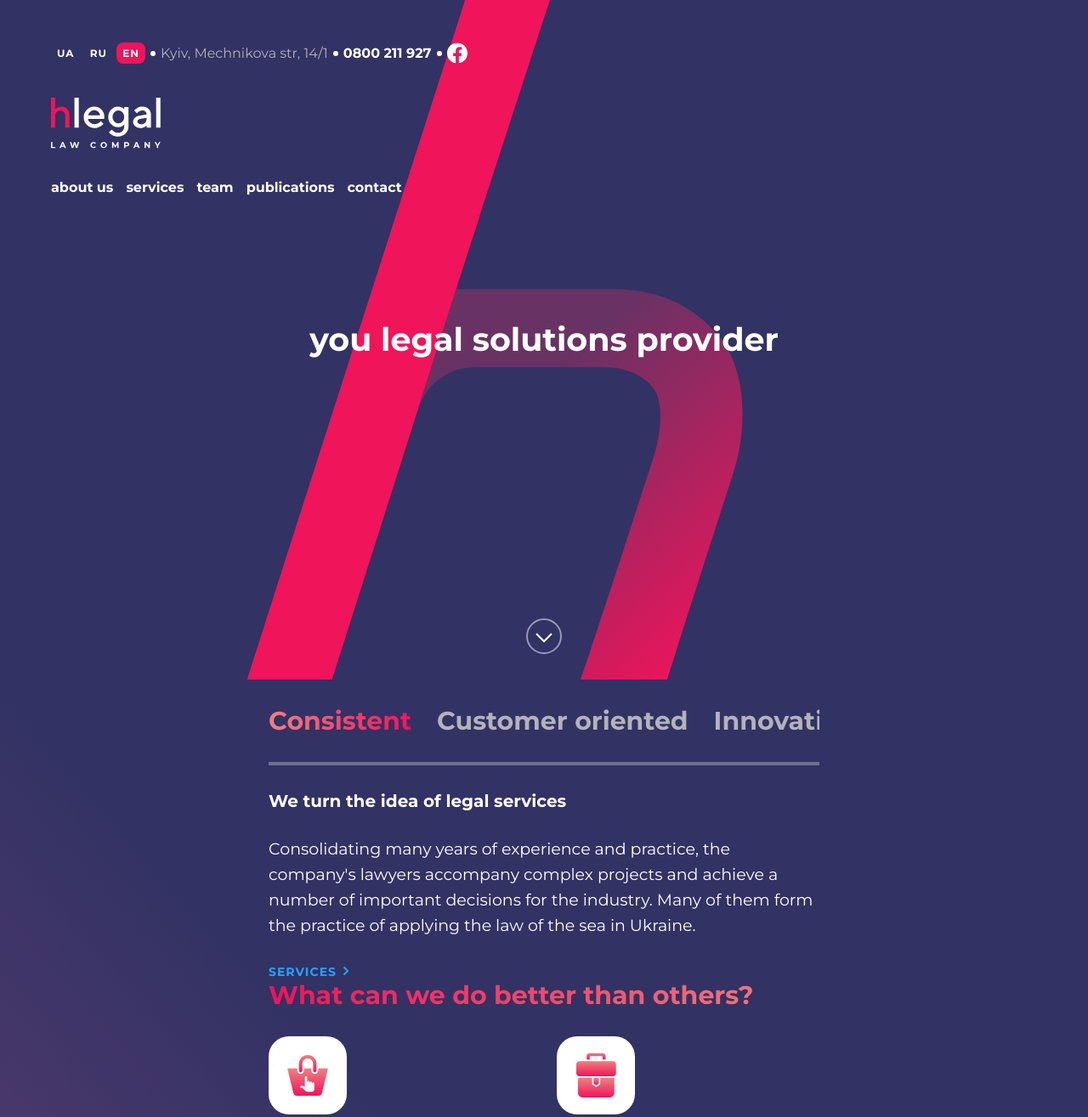
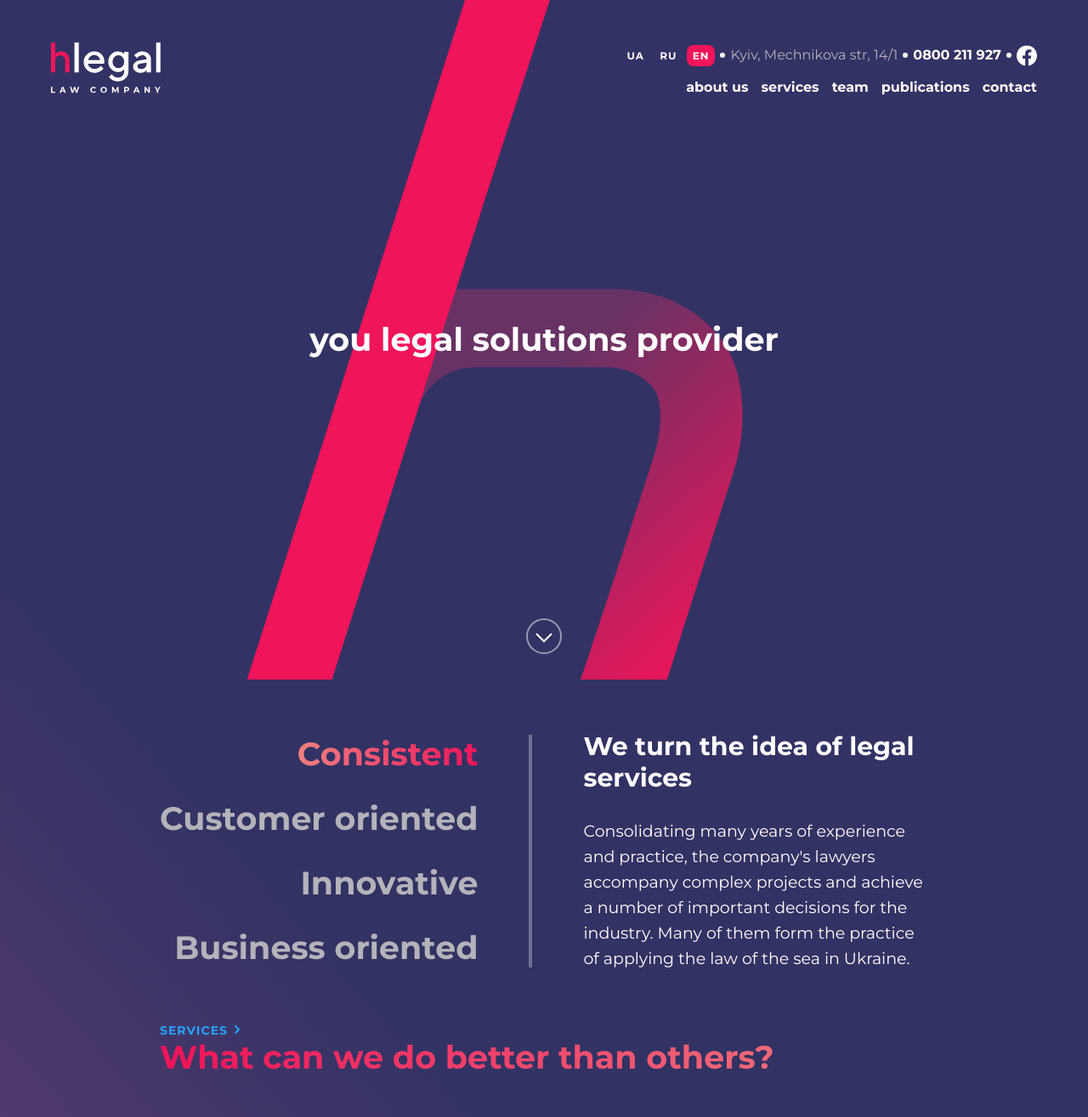
Before and after one commit to VitR-Revenko/course-project, a website: page src/index.html in a window 1280 px wide. Shown: the top 1315 px of the page at 85% size. Drawn offline with nearby package versions, Linux system fonts and the light colour scheme; files that its build step writes are made by us from their sources; files whose address does not match are found by name.

Commit message:
homepage done

```diff
--- a/src/index.html
+++ b/src/index.html
@@ -61,6 +61,7 @@
           <div class="team__img-wrap">
             <img src="@@webRoot/img/team-photos/Team-1.png" alt="lead-partner" class="team__img" />
           </div>
+          <div class="team__content-wrap">
             <div class="team__content" lang="uk">
               <a href="" class="url">
                 команда
@@ -69,13 +70,14 @@
                 </svg>
               </a>
               <p class="team__text">
-              Ми звикли брати на себе відповідальність та завжди гарантуємо чесну, вчасну допомогу, навіть у ситуаціях,
-              коли більшість безсилі.
+                Ми звикли брати на себе відповідальність та завжди гарантуємо чесну, вчасну допомогу, навіть у
+                ситуаціях, коли більшість безсилі.
               </p>
             </div>
             <div class="team__author">
               <span class="team__author-primary">Олександр Олександровський</span>
               <span class="team__author-secondary">Керуючий партнер</span>
+            </div>
           </div>
         </div>
         <div class="paginator__wrap">
@@ -88,12 +90,7 @@
       </div>
     </div>
 
-    @@include('sections/clients.html')
-
-    @@include('sections/recs.html')
-
-    @@include('sections/footer.html')
-
+    @@include('sections/clients.html') @@include('sections/recs.html') @@include('sections/footer.html')
     @@include('sections/icons.html')
 
     <script src="@@webRoot/js/test.min.js"></script>
--- a/src/sass/layout/_clients.scss
+++ b/src/sass/layout/_clients.scss
@@ -20,8 +20,13 @@
     display: grid;
     grid-template-columns: 1fr;
     grid-auto-rows: 120px;
+
     @include tablet-sd {
       grid-template-columns: repeat(3, 1fr);
+    }
+
+    @include tablet-hd {
+      grid-template-columns: repeat(4, 1fr);
     }
   }
 
--- a/src/sass/layout/_container.scss
+++ b/src/sass/layout/_container.scss
@@ -19,12 +19,32 @@
   @include tablet-sd {
     @include toRem(max-width, 648);
   }
+
+  @include tablet-hd {
+    @include toRem(max-width, 904);
+  }
+
+  @include desktop-sd {
+    @include toRem(max-width, 1320);
+  }
 }
 
 .exp {
   display: flex;
   flex-direction: column;
   align-items: center;
+  @include toRem(margin-top, 30);
+
+  @include tablet-sd {
+    @include toRem(margin-top, 60);
+  }
+
+  @include tablet-hd {
+    flex-direction: row;
+    justify-content: flex-start;
+    align-items: center;
+    @include toRem(margin-bottom, 60);
+  }
 
   &__content {
     @include toRem(max-width, 315);
@@ -32,12 +52,24 @@
     flex-direction: row;
     @include toRem(gap, 30);
     overflow: scroll;
-    border-bottom: 4px solid rgba(255, 255, 255, 0.3);
     @include toRem(margin-top, 30);
     @include toRem(padding-bottom, 30);
+    border-bottom: 4px solid rgba(255, 255, 255, 0.3);
 
     @include tablet-sd {
       @include toRem(max-width, 648);
+    }
+
+    @include tablet-hd {
+      @include toRem(max-width, 904);
+      flex-direction: column;
+      align-items: flex-end;
+      padding: 0;
+      @include toRem(padding-right, 60);
+      overflow: visible;
+      margin: 0;
+      border-right: 4px solid rgba(255, 255, 255, 0.3);
+      border-bottom: none;
     }
 
     &-name {
@@ -49,6 +81,11 @@
       border: 0;
       padding: 0;
       white-space: nowrap;
+
+      @include tablet-sd {
+        @include toRem(font-size, 38);
+        @include toRem(line-height, 46);
+      }
 
       &:hover {
         cursor: pointer;
@@ -70,6 +107,13 @@
     display: flex;
     flex-direction: column;
     @include toRem(gap, 30);
+    @include toRem(padding-top, 30);
+
+    @include tablet-hd {
+      margin: 0;
+      padding: 0;
+      @include toRem(padding-left, 60);
+    }
   }
 
   &__title {
@@ -78,6 +122,11 @@
     @include toRem(font-size, 20);
     @include toRem(line-height, 24);
     color: #fff;
+
+    @include tablet-sd {
+      @include toRem(font-size, 30);
+      @include toRem(line-height, 37);
+    }
   }
 
   &__text {
@@ -86,6 +135,10 @@
     color: #fff;
     @include toRem(font-size, 19);
     @include toRem(line-height, 30);
+
+    @include tablet-hd {
+      margin: 0;
+    }
   }
 }
 
@@ -116,29 +169,49 @@
     display: flex;
     flex-direction: column;
     justify-content: space-between;
-    @include toRem(gap, 30);
     background: $color-bg;
     border-radius: 12px;
+    overflow: hidden;
+
+    @include tablet-hd {
+      flex-direction: row;
+      justify-content: center;
+      align-items: center;
+    }
   }
 
   &__content {
-    @include toRem(padding-left, 30);
-    @include toRem(padding-right, 30);
+    @include toRem(margin-bottom, 30);
+
+    &-wrap {
+      @include toRem(padding, 30);
+    }
   }
 
   &__img {
     width: 100%;
-    // border-radius: 12px 12px 0px 0px;
+
+    @include tablet-hd {
+      width: 200%;
+    }
+
+    @include desktop-sd {
+      width: 175%;
+    }
 
     &-wrap {
       display: flex;
       align-items: center;
-      max-width: inherit;
-      border-radius: 12px 12px 0px 0px;
+      justify-content: center;
+      width: 100%;
       overflow: hidden;
 
-      @include tablet-sd {
-        height: 500px;
+      @include tablet-hd {
+        width: 200%;
+      }
+
+      @include desktop-sd {
+        width: 125%;
       }
     }
   }
@@ -153,15 +226,17 @@
     -webkit-text-fill-color: transparent;
     background-clip: text;
     // text-fill-color: transparent;
+
+    @include tablet-sd {
+      @include toRem(font-size, 38);
+      @include toRem(line-height, 46);
+    }
   }
 
   &__author {
     display: flex;
     flex-direction: column;
     align-items: flex-start;
-    @include toRem(padding-left, 30);
-    @include toRem(padding-right, 30);
-    @include toRem(padding-bottom, 30);
 
     &-primary {
       font-weight: 700;
--- a/src/sass/layout/_header.scss
+++ b/src/sass/layout/_header.scss
@@ -8,6 +8,15 @@
 
   @include tablet-sd {
     align-items: flex-start;
+    @include toRem(padding-top, 50);
+    @include toRem(padding-left, 60);
+    @include toRem(padding-right, 60);
+  }
+
+  @include tablet-hd {
+    flex-direction: row;
+    align-items: center;
+    justify-content: space-between;
   }
 
   &__logo {
@@ -25,11 +34,26 @@
       @include toRem(padding-bottom, 10);
       @include toRem(padding-left, 15);
       @include toRem(padding-right, 15);
+      z-index: 1;
 
       @include tablet-sd {
-        @include toRem(padding-left, 60);
-        @include toRem(padding-bottom, 30);
+        @include toRem(margin-bottom, 30);
       }
+
+      @include tablet-hd {
+        order: 0;
+        padding: 0;
+        margin: 0;
+      }
+    }
+  }
+
+  &__right-side {
+    @include tablet-hd {
+      display: flex;
+      flex-direction: column;
+      align-items: flex-end;
+      @include toRem(gap, 15);
     }
   }
 
@@ -47,11 +71,15 @@
 
     @include tablet-sd {
       justify-content: flex-start;
-      @include toRem(padding-top, 50);
-      @include toRem(padding-bottom, 30);
-      @include toRem(padding-left, 60);
-      @include toRem(padding-right, 60);
+      @include toRem(margin-bottom, 30);
       @include toRem(gap, 6);
+    }
+
+    @include tablet-hd {
+      order: 0;
+      padding: 0;
+      justify-content: flex-end;
+      margin: 0;
     }
 
     &::before {
@@ -147,15 +175,22 @@
 .nav {
   display: none;
 
+  @include tablet-hd {
+    display: inline-block;
+  }
+
   &__additional {
     display: none;
 
-  @include tablet-sd {
-    order: 3;
-    display: block;
-    @include toRem(padding-left, 60);
-    z-index: 1;
-  }
+    @include tablet-sd {
+      order: 3;
+      display: inline-block;
+      z-index: 1;
+    }
+
+    @include tablet-hd {
+      display: none;
+    }
   }
 
   &__list {
@@ -168,7 +203,7 @@
   &__link {
     font-weight: 700;
     @include toRem(line-height, 20);
-    color: #FFFFFF;
+    color: #ffffff;
     text-decoration: none;
 
     &:hover {
--- a/src/sass/layout/_recs.scss
+++ b/src/sass/layout/_recs.scss
@@ -28,6 +28,10 @@
     @include tablet-sd {
       grid-template-columns: repeat(2, 1fr);
     }
+
+    @include tablet-hd {
+      grid-template-columns: repeat(3, 1fr);
+    }
   }
 
   &__card {
@@ -38,8 +42,12 @@
     border-radius: 8px;
 
     &:last-of-type {
-    @include tablet-sd {
+      @include tablet-sd {
         grid-column-start: span 2;
+      }
+
+      @include tablet-hd {
+        grid-column-start: span 1;
       }
     }
   }
--- a/src/sass/layout/_services.scss
+++ b/src/sass/layout/_services.scss
@@ -13,6 +13,12 @@
     background-clip: text;
     // text-fill-color: transparent;
     @include toRem(margin-bottom, 30);
+
+    @include tablet-sd {
+      @include toRem(font-size, 38);
+      @include toRem(line-height, 46);
+      @include toRem(margin-bottom, 60);
+    }
   }
 
   &__cards {
@@ -22,6 +28,10 @@
 
     @include tablet-sd {
       grid-template-columns: repeat(2, 1fr);
+    }
+
+    @include tablet-sd {
+      grid-template-columns: repeat(3, 1fr);
     }
   }
 
```
Also changed, not shown: src/sections/header.html (+1 -1 lines). Lines whose indentation alone changed are shown as unchanged.
